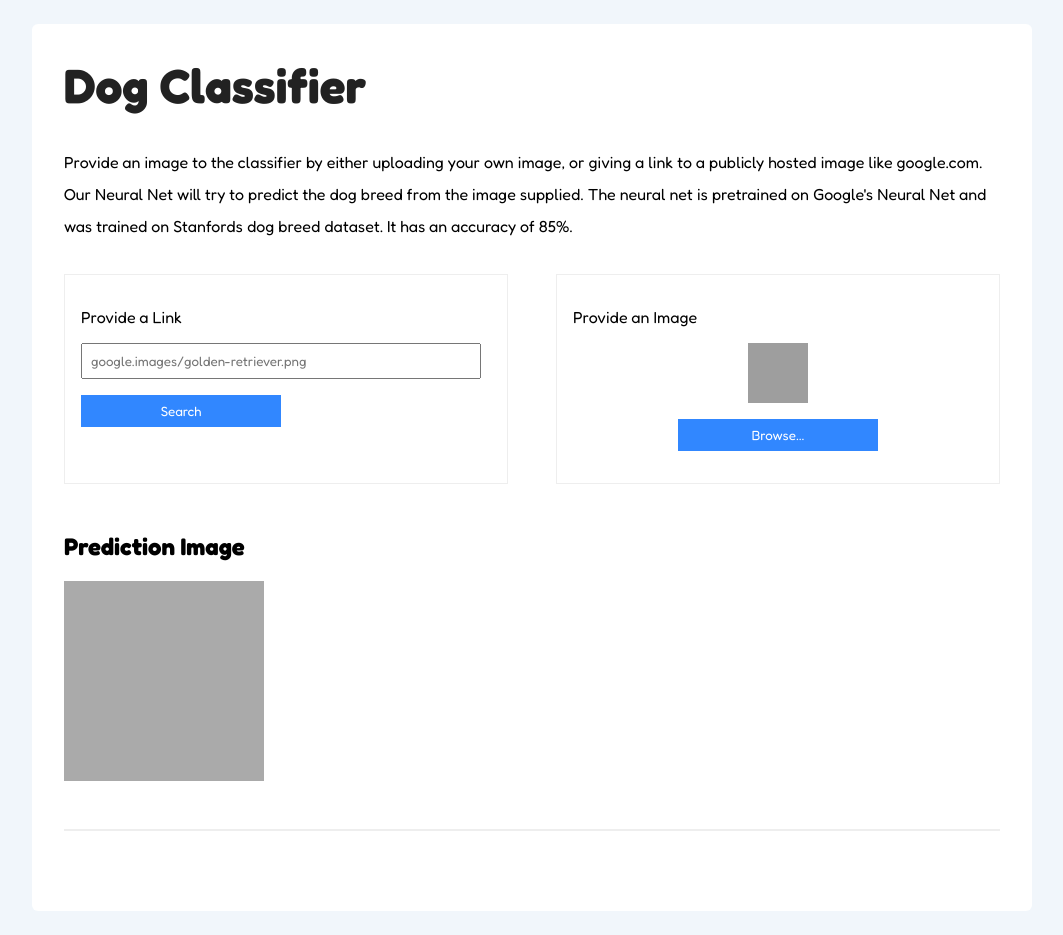
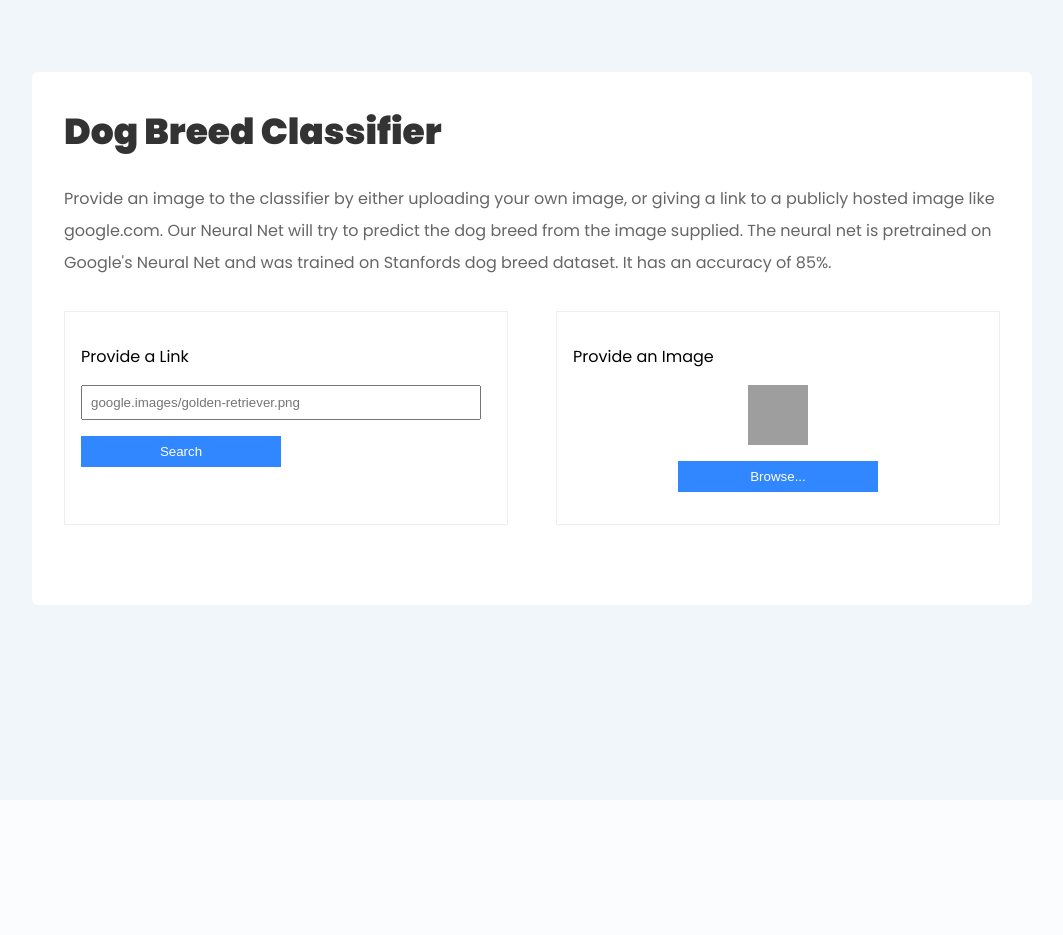
Before and after one commit to CamdenFoucht/dog-classifier, a Flask app: page / in a window 1280 px wide. Shown: the whole page, without its empty margins (108-1171 px from the left). After the commit the page ends 525 px from the top, so only its background shows below. Run offline with Flask 2, Linux system fonts and the light colour scheme; parts of the project's set-up code (start-up, migrations or seed data) failed here and were passed over; grey boxes are pictures that could not be loaded.

Commit message:
Simple UI

```diff
--- a/static/css/style.css
+++ b/static/css/style.css
@@ -1,5 +1,4 @@
 * {
-    font-family: 'Fredoka', sans-serif;
     box-sizing: border-box;
 
 }
@@ -7,14 +6,17 @@
 body {
     background: #f1f6fb;
     padding: 1rem;
-    font-family: Arial, Helvetica, sans-serif;
-    font-family: 'Fredoka', sans-serif;
+    font-family: 'Poppins', sans-serif;
 }
 
+h1, h2, h3, h4, h5, h6 {
+    color: #333;
+}
 
 .container {
     max-width: 1000px;
     margin: auto;
+    margin-top: 3rem;
     padding: 2rem;
     background: #fff;
     border-radius: 6px;
@@ -22,14 +24,15 @@ body {
 
 .title {
     margin-top: 0;
-    font-size: 48px;
+    font-size: 36px;
     font-weight: 900;
-    color: #222;
+    color: #333;
 }
 
 .title-text {
     margin: 1rem 0 2rem 0;
     line-height: 2;
+    color: rgb(102, 102, 102);
 }
 
 .input {
--- a/templates/index.html
+++ b/templates/index.html
@@ -4,12 +4,14 @@
     <meta charset="UTF-8">
     <meta http-equiv="X-UA-Compatible" content="IE=edge">
     <meta name="viewport" content="width=device-width, initial-scale=1.0">
-    <title>Dog Classifier</title>
+    <title>Dog Breed Classifier</title>
     <link rel="stylesheet" href="static/css/style.css">
     <script src="static/js/index.js" type="text/javascript" defer></script>
     <link rel="preconnect" href="https://fonts.googleapis.com">
     <link rel="preconnect" href="https://fonts.gstatic.com" crossorigin>
-    <link href="https://fonts.googleapis.com/css2?family=Fredoka:wght@400;500;600;700&display=swap" rel="stylesheet">
+    <link href="https://fonts.googleapis.com/css2?family=Poppins:wght@400;500;600;700;800;900&display=swap"
+        rel="stylesheet">
+    <link rel="icon" type="image/x-icon" href="static/images/favicon.ico">
     <script>
         document.addEventListener("DOMContentLoaded", function (event) {
             var scrollpos = localStorage.getItem('scrollpos');
@@ -27,7 +29,7 @@
 
         <div class="container">
 
-            <h1 class="title">Dog Classifier</h1>
+            <h1 class="title">Dog Breed Classifier</h1>
             <p class="title-text">
                 Provide an image to the classifier by either uploading your own image, or giving a link to a publicly
                 hosted image like google.com.
@@ -70,10 +72,11 @@
 
                 <div class="process-container">
                     <div>
+
+                        {% if filename %}
                         <h2 class="prediction-result">Prediction Image</h2>
 
                         <div class="img-process-row">
-                            {% if filename %}
                             <img class="user-img-preview" src="{{ url_for('display_image', filename=filename) }}">
                             <img class="user-img-preview" style="filter: contrast(200%)"
                                 src="{{ url_for('display_image', filename=filename) }}">
@@ -81,18 +84,18 @@
                                 src="{{ url_for('display_image', filename=filename) }}">
                             <img class="user-img-preview" style="filter: grayscale(100%)"
                                 src="{{ url_for('display_image', filename=filename) }}">
-                            {% elif image_url %}
+                        </div>
+                        {% elif image_url %}
+                        <h2 class="prediction-result">Prediction Image</h2>
+
+                        <div class="img-process-row">
                             <img class="user-img-preview" src="{{image_url}}">
                             <img class="user-img-preview" style="filter: contrast(200%)" src="{{image_url}}">
                             <img class="user-img-preview" style="filter: hue-rotate(90deg)" src="{{image_url}}">
                             <img class="user-img-preview" style="filter: grayscale(100%)" src="{{image_url}}">
-                            {% else %}
-                            <div class="user-img-placeholder"></div>
-                            {% endif %}
                         </div>
+                        {% endif %}
                     </div>
-
-
                 </div>
 
                 <!-- <button class="predict-btn">Predict</button> -->
@@ -101,9 +104,9 @@
             </div>
 
 
-            <div class="break"></div>
 
             {% if prediction_text %}
+            <div class="break"></div>
             <h2 class="prediction-result">Prediction Result: {{prediction_text}}</h2>
             {% endif %}
 
@@ -115,15 +118,8 @@
             </div>
             {% endif %}
 
-
-
-
-
         </div>
-
-
     </main>
-
 
 </body>
 
```
Also changed, not shown: static/images/favicon-16x16.png (added), static/images/favicon-32x32.png (added), static/images/favicon.ico (added), 1 other file.
